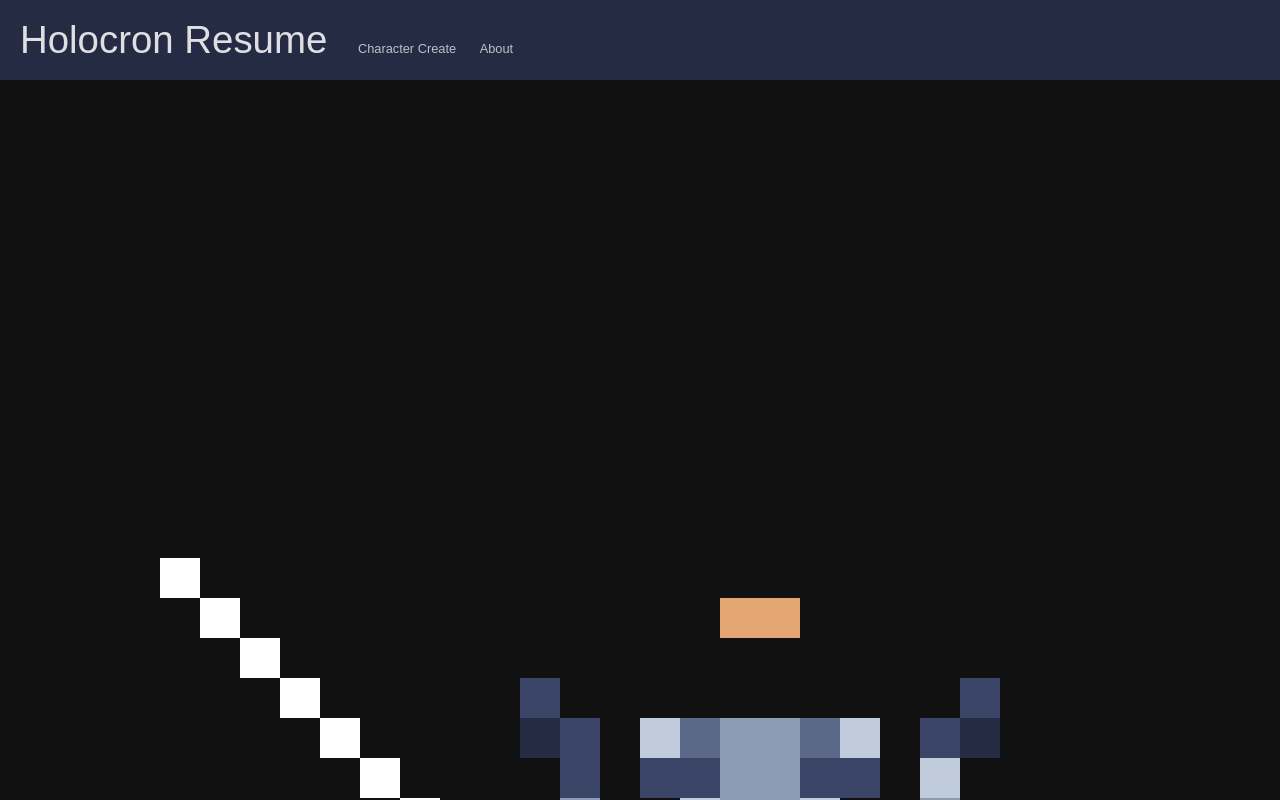
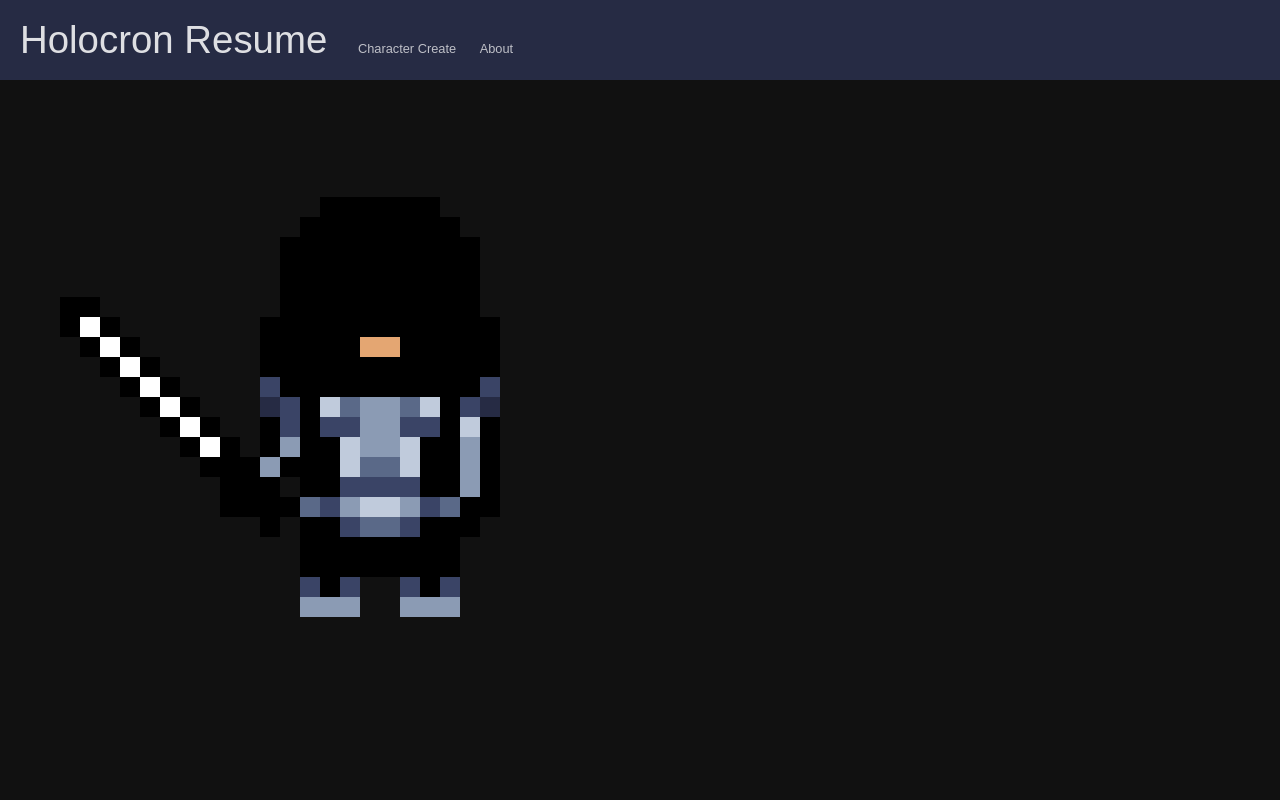
Before and after one commit to LeviOrtega/HoloFrontEnd, a React (Create React App) app: page /preview/1 in a window 1280 px wide. Shown: the top 800 px of the page. Built offline with nearby package versions, Linux system fonts and the light colour scheme; no server answers; the database is empty; a web font is replaced by a local one.

Commit message:
Added preview with database query, it queries twice which is bad, need to fix

```diff
--- a/package.json
+++ b/package.json
@@ -9,6 +9,7 @@
     "firebase": "^9.4.1",
     "react": "^17.0.2",
     "react-dom": "^17.0.2",
+    "react-router": "^6.0.2",
     "react-router-dom": "^6.0.2",
     "react-scripts": "4.0.3",
     "react-uuid": "^1.0.2",
--- a/src/pages/Preview.js
+++ b/src/pages/Preview.js
@@ -1,50 +1,64 @@
-import React, { useEffect } from "react";
+import React from "react";
 import { useParams } from "react-router";
 import { doc, getDoc } from "firebase/firestore";
 import {firestore} from '../Firebase';
-import Character from '../resources/Character'
+import Character from '../resources/Character';
+import { useEffect } from "react/cjs/react.development";
+import { useState } from "react";
 
 
 
-async function getCharacterInfo(previewID){
 
 
-    getDoc(doc(firestore, 'creations', previewID)).then(characterSnap => {
-
-        if (characterSnap.exists()){
-            console.log("Document data:", characterSnap.data());
-             return characterSnap;
-
-        }
-    })
-
-}
-
-
-function getChatacter(bladeColor){
-    return (
-        <Character>
-            bladeColor={bladeColor}
-        </Character>
-    )
-}
 
 
 function Preview(){
-    const { previewID } = useParams();
+
+    const [bladeColor, setBladeColor] = useState("#000000");
+    const [hiltColor, setHiltColor] = useState("#000000");
+    const [eyeColor, setEyeColor] = useState("#000000");
+    const [robeColor, setRobeColor] = useState("#000000");
+    const [skinColor, setSkinColor] = useState("#000000");
+
+    let {previewID} = useParams();
+
+
+    useEffect(() => {
+        getDoc(doc(firestore, 'creations', previewID)).then(characterSnap => {
+
+            if (characterSnap.exists()){
+                console.log("Document data:", characterSnap.data());
+                 setBladeColor(characterSnap.data().bladeColor);
+                 setHiltColor(characterSnap.data().hiltColor);
+                 setEyeColor(characterSnap.data().eyeColor);
+                 setRobeColor(characterSnap.data().robeColor);
+                 setSkinColor(characterSnap.data().skinColor);
+            }
+            })
+     })
 
 
 
-    useEffect(() => {
-        let c = getCharacterInfo(previewID)
-        getChatacter(c.bladeColor)
-    })
+
+
+
 
         return(
-            <div>{getChatacter("#FFFFFF")}</div>
+
+            <div style={{display:"flex", justifyContent:"center", alignItems:"center", width: "50%"}}>
+                <Character
+
+                    bladeColor = { bladeColor}
+                    hiltColor = { hiltColor}
+                    robeColor = { robeColor}
+                    eyeColor = { eyeColor}
+                    skinColor = { skinColor}
+                />
+
+            </div>
         )
 
 
 }
 
-export default Preview
+export default Preview;
```
Also changed, not shown: 1 other file (tests, documents, lock files or other folders).
